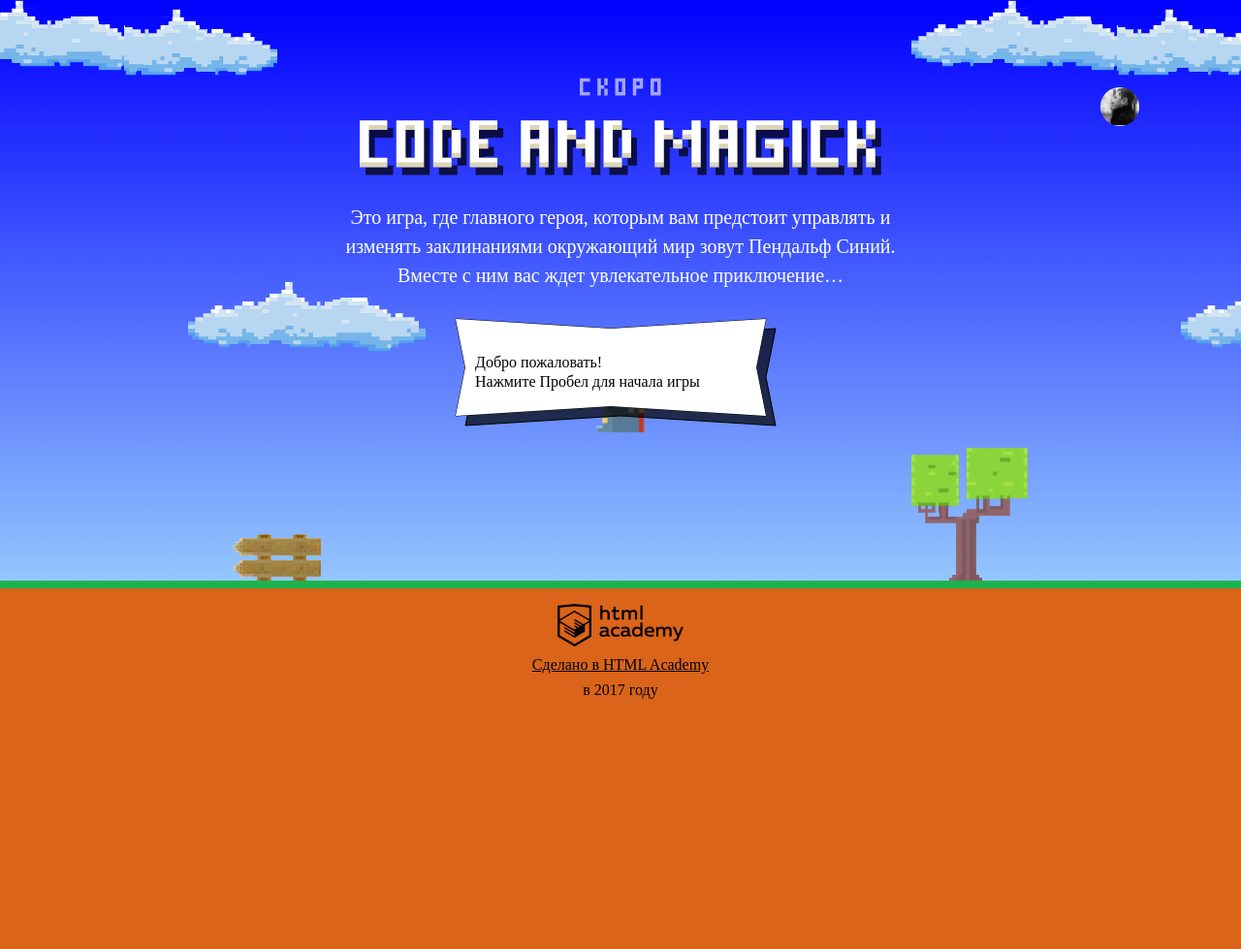
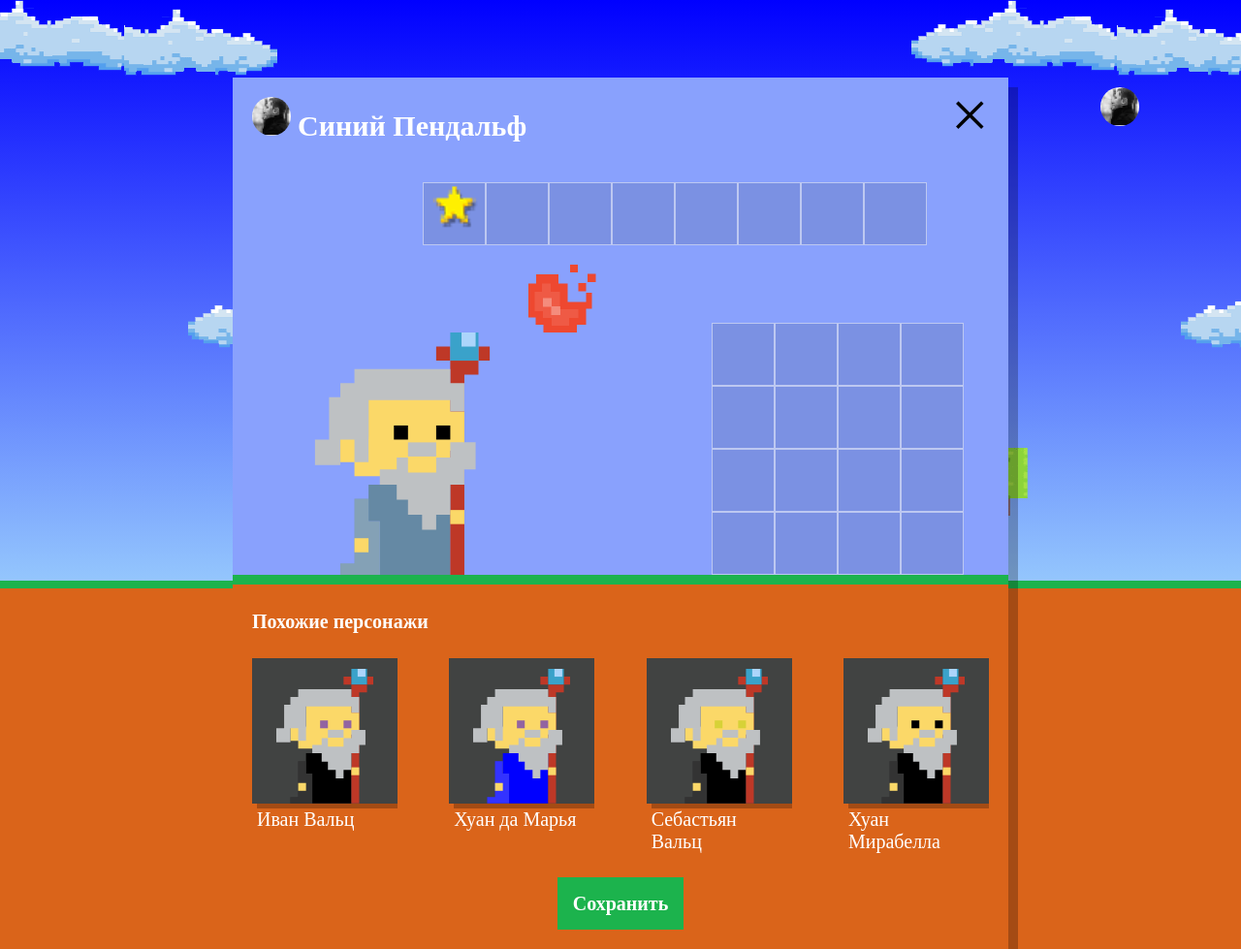
Before and after one commit to madekot/125174-code-and-magick, a website: page index.html in a window 1280 px wide. Shown: the whole page at 97% size. Before the commit the page ends 800 px from the top, so only its background shows below. Drawn offline with Linux system fonts and the light colour scheme; a web font is replaced by a local one.

Commit message:
Написал задание

```diff
--- a/index.html
+++ b/index.html
@@ -221,6 +221,7 @@
   };
 </script>
 
+<script src="js/setup.js"></script>
 <script src="js/stat.js"></script>
 <script src="js/game.js"></script>
 
--- /dev/null
+++ b/js/setup.js
@@ -0,0 +1,83 @@
+'use strict';
+
+var userDialog = document.querySelector('.setup');
+userDialog.classList.remove('hidden');
+
+var wizardNames = [
+  'Иван',
+  'Хуан',
+  'Себастьян',
+  'Мария',
+  'Кристоф',
+  'Виктор',
+  'Юлия',
+  'Люпита',
+  'Вашингтон'
+];
+
+var wizardFamily = [
+  'да Марья',
+  'Верон',
+  'Мирабелла',
+  'Вальц',
+  'Онопко',
+  'Топольницкая',
+  'Нионго',
+  'Ирвинг'
+];
+
+var wizardCoatColor = [
+  'rgb(101, 137, 164)',
+  'rgb(241, 43, 107)',
+  'rgb(146, 100, 161)',
+  'rgb(56, 159, 117)',
+  'rgb(215, 210, 55)',
+  'rgb(0, 0, 0)'
+];
+
+var wizardEyescolor = [
+  'black',
+  'red',
+  'blue',
+  'yellow',
+  'green'
+];
+
+var doNumberRandom = function (number) {
+  var randomNumber = Math.floor(Math.random() * number);
+  return randomNumber;
+};
+
+var wizards = [];
+var doAvatartWizards = function (quantity) {
+  for (var i = 0; i < quantity; i++) {
+    wizards[i] =
+      {
+        name: wizardNames[doNumberRandom(wizardNames.length)]
+          + ' ' + wizardFamily[doNumberRandom(wizardFamily.length)],
+        eyesColor: wizardCoatColor[doNumberRandom(wizardCoatColor.length)],
+        coatColor: wizardEyescolor[doNumberRandom(wizardEyescolor.length)]
+      };
+  }
+};
+
+doAvatartWizards(4);
+
+
+document.querySelector('.setup-similar').classList.remove('hidden');
+
+var similarListElement = document.querySelector('.setup-similar-list');
+var similarWizardTemplate = document.querySelector('#similar-wizard-template')
+    .content
+    .querySelector('.setup-similar-item');
+
+
+for (var i = 0; i < wizards.length; i++) {
+  var wizardElement = similarWizardTemplate.cloneNode(true);
+
+  wizardElement.querySelector('.setup-similar-label').textContent = wizards[i].name;
+  wizardElement.querySelector('.wizard-coat').style.fill = wizards[i].coatColor;
+  wizardElement.querySelector('.wizard-eyes').style.fill = wizards[i].eyesColor;
+
+  similarListElement.appendChild(wizardElement);
+}
```
